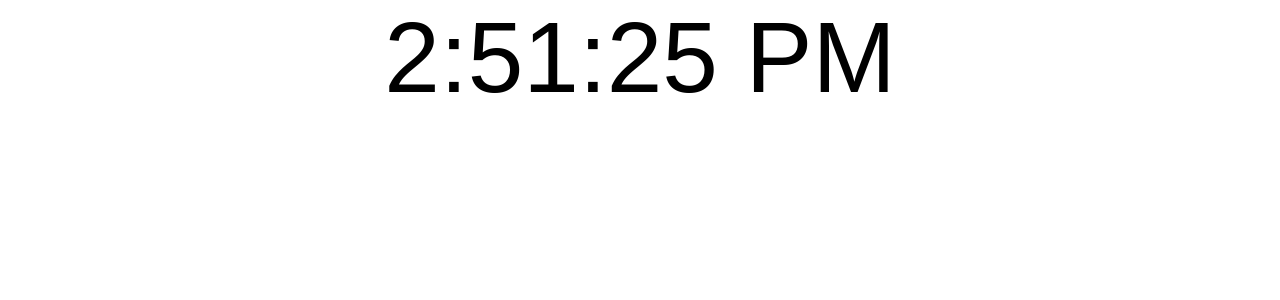
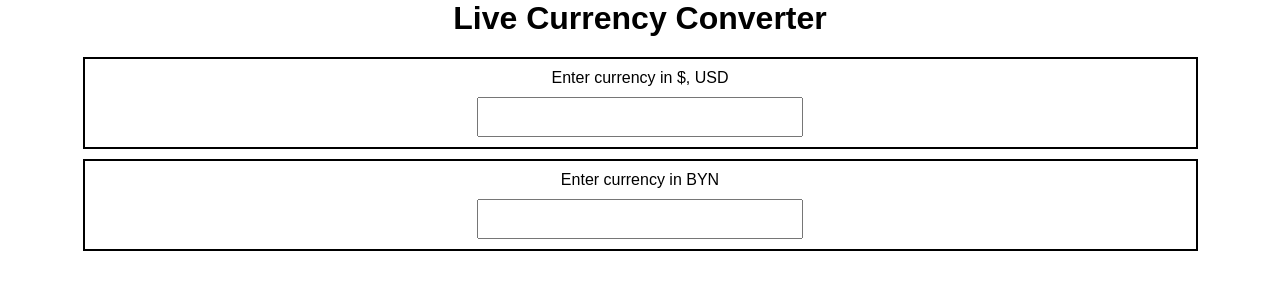
Before and after one commit to vasileuski/ts-react-course, a React (Create React App) app in the folder homework/: page / in a window 1280 px wide. Shown: the top 300 px of the page. Built offline with nearby package versions, Linux system fonts and the light colour scheme.

Commit message:
add: some fixes in converter

```diff
--- a/homework/src/App.tsx
+++ b/homework/src/App.tsx
@@ -9,6 +9,7 @@ import { Header } from "./components/Header";
 import { User } from "./components/User";
 import { Converter } from "./components/Converter";
 import { Time } from "./components/Time";
+import { Timer } from "./components/Timer";
 
 export function App() {
   return (
@@ -18,8 +19,9 @@ export function App() {
       {/* <EmojiList /> */}
       {/* <TodoList /> */}
       {/* <Header /> */}
-      {/* <Converter /> */}
-      <Time />
+      <Converter />
+      {/* <Time /> */}
+      {/* <Timer /> */}
     </div>
   );
 }
--- a/homework/src/components/Converter/index.tsx
+++ b/homework/src/components/Converter/index.tsx
@@ -24,6 +24,11 @@ export const Converter = () => {
     setResultDollar("" + Number(valueBelki) * 0.39);
   };
 
+  const onClick = () => {
+    setResultDollar("");
+    setResultBelki("");
+  };
+
   return (
     <div className="converter">
       <h1 className="converter__title">Live Currency Converter</h1>
@@ -33,6 +38,7 @@ export const Converter = () => {
           value={resultDollar}
           onChange={handleDollarChange}
           className="converter__input"
+          onClick={onClick}
         />
       </div>
       <div className="converter__item">
@@ -41,6 +47,7 @@ export const Converter = () => {
           value={resultBelki}
           onChange={handleBelkiChange}
           className="converter__input"
+          onClick={onClick}
         />
       </div>
     </div>
--- a/homework/src/components/Converter/style.css
+++ b/homework/src/components/Converter/style.css
@@ -17,6 +17,6 @@
 }
 
 .converter__input {
-  width: 400px;
-  border: 10px solid black;
+  height: 40px;
+  font-size: 25px;
 }
--- a/homework/src/components/Emoji/EmojiRow/style.module.css
+++ b/homework/src/components/Emoji/EmojiRow/style.module.css
@@ -33,6 +33,7 @@
   padding: 10px;
   font-size: 30px;
   margin: 10px 0;
+  background-color: rgb(235, 235, 235);
 }
 
 .input__emoji:focus {
--- a/homework/src/components/Input/index.tsx
+++ b/homework/src/components/Input/index.tsx
@@ -5,11 +5,14 @@ interface Input {
   placeholder?: string;
   onChange?: ChangeEventHandler<HTMLInputElement>;
   className?: string;
+  onClick?: () => void;
 }
 
 export const Input = (props: Input) => {
   return (
     <input
+      onClick={props.onClick}
+      className={props.className}
       value={props.value}
       placeholder={props.placeholder}
       onChange={props.onChange}
--- /dev/null
+++ b/homework/src/components/Timer/index.tsx
@@ -0,0 +1,8 @@
+import React, { useEffect, useState } from "react";
+import style from "./style.module.css";
+
+export const Timer = () => {
+  const [timer, setTimer] = useState<number>(0);
+
+  return <div>{timer}</div>;
+};
```
Also changed, not shown: homework/src/components/Timer/style.module.css (added).
